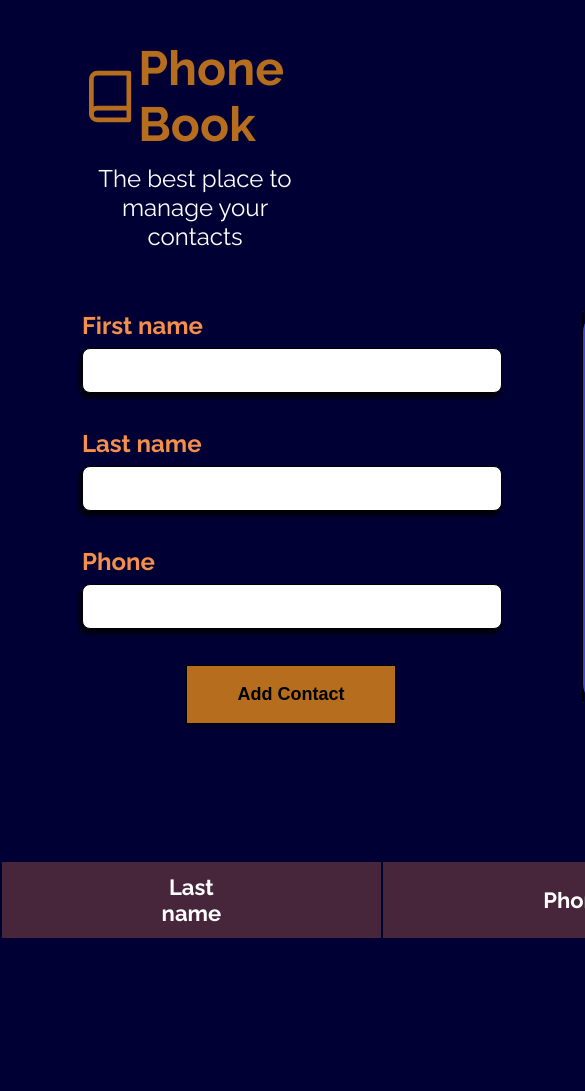
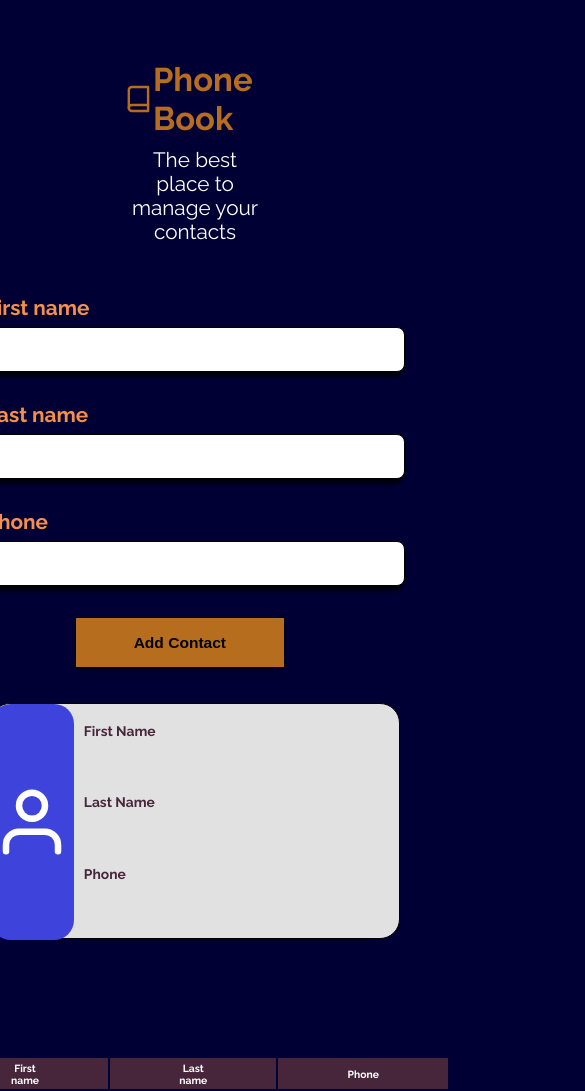
Before and after one commit to marcelogaldino/phonebook, a React (Create React App) app: page / in a window 390 px wide. Shown: the top 1091 px of the page, 585 px wide, since content can reach past the window. Before the commit the page ends 940 px from the top, so only its background shows below. Built offline with nearby package versions, Linux system fonts and the light colour scheme.

Commit message:
feat: responsive layout apllied

```diff
--- a/src/pages/styles.tsx
+++ b/src/pages/styles.tsx
@@ -19,35 +19,77 @@ export const TitleContainer = styled.div`
     height: 63px;
     color: #b66e1e;
   }
+
+  @media (max-width: 560px) {
+    svg {
+      width: 48px;
+      height: 48px;
+    }
+  }
+
+  @media (max-width: 380px) {
+    width: 155px;
+
+    svg {
+      width: 36px;
+      height: 36px;
+    }
+  }
 `
 
 export const Title = styled.div`
-  font-size: 48px;
+  font-size: 4.8rem;
   font-weight: bold;
   color: #b66e1e;
   align-self: center;
+
+  @media (max-width: 560px) {
+    font-size: 3.8rem;
+  }
+
+  @media (max-width: 380px) {
+    font-size: 2.4rem;
+  }
 `
 export const HeaderDescription = styled.div`
   color: #ffffff;
-  font-size: 24px;
+  font-size: 2.4rem;
   font-weight: normal;
   text-align: center;
-  margin-top: 12px;
+  margin-top: 1.2rem;
+
+  @media (max-width: 380px) {
+    width: 136px;
+    margin-left: 2rem;
+    font-size: 1.7rem;
+    margin-top: 0.6rem;
+  }
 `
 
 export const ContainerContent = styled.div`
-  margin-top: 60px;
+  margin-top: 6rem;
 `
 
 export const ContentForm = styled.div<IErrorInput>`
   display: flex;
+
+  @media (max-width: 1333px) {
+    flex-direction: column;
+    align-items: center;
+    justify-content: center;
+  }
+
+  @media (max-width: 380px) {
+    margin-left: 8rem;
+  }
+
   form {
     p {
-      font-size: 24px;
+      font-size: 2.4rem;
       font-weight: bold;
       color: #f58f4b;
 
-      margin-bottom: 8px;
+      margin-bottom: 0.8rem;
     }
 
     input {
@@ -58,9 +100,9 @@ export const ContentForm = styled.div<IErrorInput>`
       border: 1px solid #000000;
       box-shadow: -2px 4px 4px 1px rgba(0, 0, 0, 0.8);
       border-radius: 8px;
-      margin-bottom: 36px;
-      padding: 12px 0 12px 21px;
-      font-size: 18px;
+      margin-bottom: 3.6rem;
+      padding: 1.2rem 0 1.2rem 2.1rem;
+      font-size: 1.8rem;
       font-weight: normal;
     }
 
@@ -85,13 +127,12 @@ export const ContentForm = styled.div<IErrorInput>`
     button {
       display: block;
       width: 210px;
-      height: 43;
-      padding: 18px;
+      padding: 1.8rem;
       background: #b66e1e;
       color: #000000;
-      font-size: 18px;
+      font-size: 1.8rem;
       font-weight: 600;
-      margin-left: 104px;
+      margin-left: 10.4rem;
       cursor: pointer;
       border: 1px solid #000000;
       box-shadow: 0 4px 4px 0 rgba(0, 0, 0, 0.25);
@@ -101,13 +142,52 @@ export const ContentForm = styled.div<IErrorInput>`
         filter: opacity(0.9);
       }
     }
+
+    @media (max-width: 380px) {
+      p {
+        font-size: 2.2rem;
+        margin-bottom: 0.6rem;
+      }
+
+      input {
+        width: 400px;
+        height: 40px;
+        margin-bottom: 3.2rem;
+        margin-right: 2rem;
+        padding: 0.8rem 0 0.8rem 1.8rem;
+        font-size: 1.6rem;
+      }
+
+      button {
+        width: 180px;
+        padding: 1.6rem;
+        font-size: 1.6rem;
+        margin-left: 12.5rem;
+      }
+    }
   }
 `
 
 export const FlipeContainer = styled.div`
   width: 776px;
   height: 392px;
-  margin-left: 80px;
+  margin-left: 8rem;
+
+  @media (max-width: 1333px) {
+    margin-top: 4rem;
+    margin-left: 0;
+  }
+
+  @media (max-width: 840px) {
+    width: 410px;
+    height: 236px;
+  }
+
+  @media (max-width: 380px) {
+    width: 410px;
+    height: 236px;
+    margin-right: 2rem;
+  }
 `
 
 export const FlipeContainerSide = styled.div`
@@ -121,6 +201,11 @@ export const FlipeContainerSide = styled.div`
 
   svg {
     color: white;
+  }
+
+  @media (max-width: 840px) {
+    width: 82.5px;
+    height: 236px;
   }
 `
 
@@ -149,7 +234,7 @@ export const CardBack = styled.div`
   }
 
   p {
-    font-size: 18px;
+    font-size: 1.8rem;
     font-weight: bold;
   }
 `
@@ -160,31 +245,42 @@ export const TextContainer = styled.div`
 
 export const CardText = styled.p`
   color: #47263b;
-  font-size: 24px;
+  font-size: 2.4rem;
   font-weight: bold;
-  margin: 39px 0 12px 16px;
+  margin: 3.9rem 0 1.2rem 1.6rem;
+
+  @media (max-width: 840px) {
+    font-size: 1.6rem;
+    margin: 2.2rem 0 1rem 1.2rem;
+  }
 `
 
 export const CardTextInput = styled.input`
   background: #e1e1e1;
-  padding: 12px;
-  margin-left: 16px;
-  font-size: 18px;
+  padding: 1.2rem;
+  margin-left: 1.6rem;
+  font-size: 1.8rem;
   font-weight: normal;
   color: #000000;
   border: none;
+
+  @media (max-width: 840px) {
+    padding: 0.8rem;
+    margin-left: 1.2rem;
+    font-size: 1.4rem;
+  }
 `
 
 export const TableContainer = styled.div`
   display: flex;
   align-items: center;
   justify-content: center;
-  margin-top: 136px;
+  margin-top: 13.6rem;
 
   table > thead > tr > th {
     color: #ffffff;
-    padding: 12px 160px;
-    font-size: 22px;
+    padding: 1.2rem 16rem;
+    font-size: 2.2rem;
     font-weight: bold;
     background: #47263b;
   }
@@ -192,14 +288,64 @@ export const TableContainer = styled.div`
   td {
     color: #ffffff;
     text-align: center;
-    font-size: 24px;
+    font-size: 2.4rem;
     font-weight: bold;
-    padding: 12px;
+    padding: 1.2rem;
+  }
+
+  @media (max-width: 1333px) {
+    table > thead > tr > th {
+      padding: 1rem 12rem;
+      font-size: 1.8rem;
+    }
+
+    td {
+      font-size: 2.2rem;
+      padding: 1rem;
+    }
+  }
+
+  @media (max-width: 840px) {
+    table > thead > tr > th {
+      padding: 0.6rem 10rem;
+      font-size: 1.4rem;
+    }
+
+    td {
+      font-size: 2rem;
+      padding: 0.9rem;
+    }
+  }
+
+  @media (max-width: 560px) {
+    table > thead > tr > th {
+      padding: 0.4rem 8rem;
+      font-size: 1.2rem;
+    }
+
+    td {
+      font-size: 1.8rem;
+      padding: 0.8rem;
+    }
+  }
+
+  @media (max-width: 380px) {
+    padding-left: 6rem;
+    table > thead > tr > th {
+      padding: 0.3rem 6rem;
+      font-size: 1rem;
+      /* margin-left: -8rem; */
+    }
+
+    td {
+      font-size: 1.6rem;
+      padding: 0.6rem;
+    }
   }
 `
 
 export const Error = styled.span`
   display: block;
   color: #c53030;
-  margin: 4px 0;
+  margin: 0.4rem 0;
 `
--- a/src/styles/global.ts
+++ b/src/styles/global.ts
@@ -9,12 +9,30 @@ export const GlobalStyle = createGlobalStyle`
        box-sizing: border-box;
    }
 
+   html {
+      font-size: 62.5%;
+   }
+
+   @media (max-width: 1421px) {
+     html {
+       font-size: 58%;
+     }
+   }
+
+   @media (max-width: 720px) {
+     html {
+       font-size: 54%;
+       padding: 20px 42px;
+     }
+   }
+
    body {
       background: #010035;
       font-family: 'Raleway', sans-serif;
    }
 
    #root {
+      width: 100%;
       max-width: 1440px;
       height: 100vh;
       margin: 0 auto;
```
Lines whose indentation alone changed are shown as unchanged.
